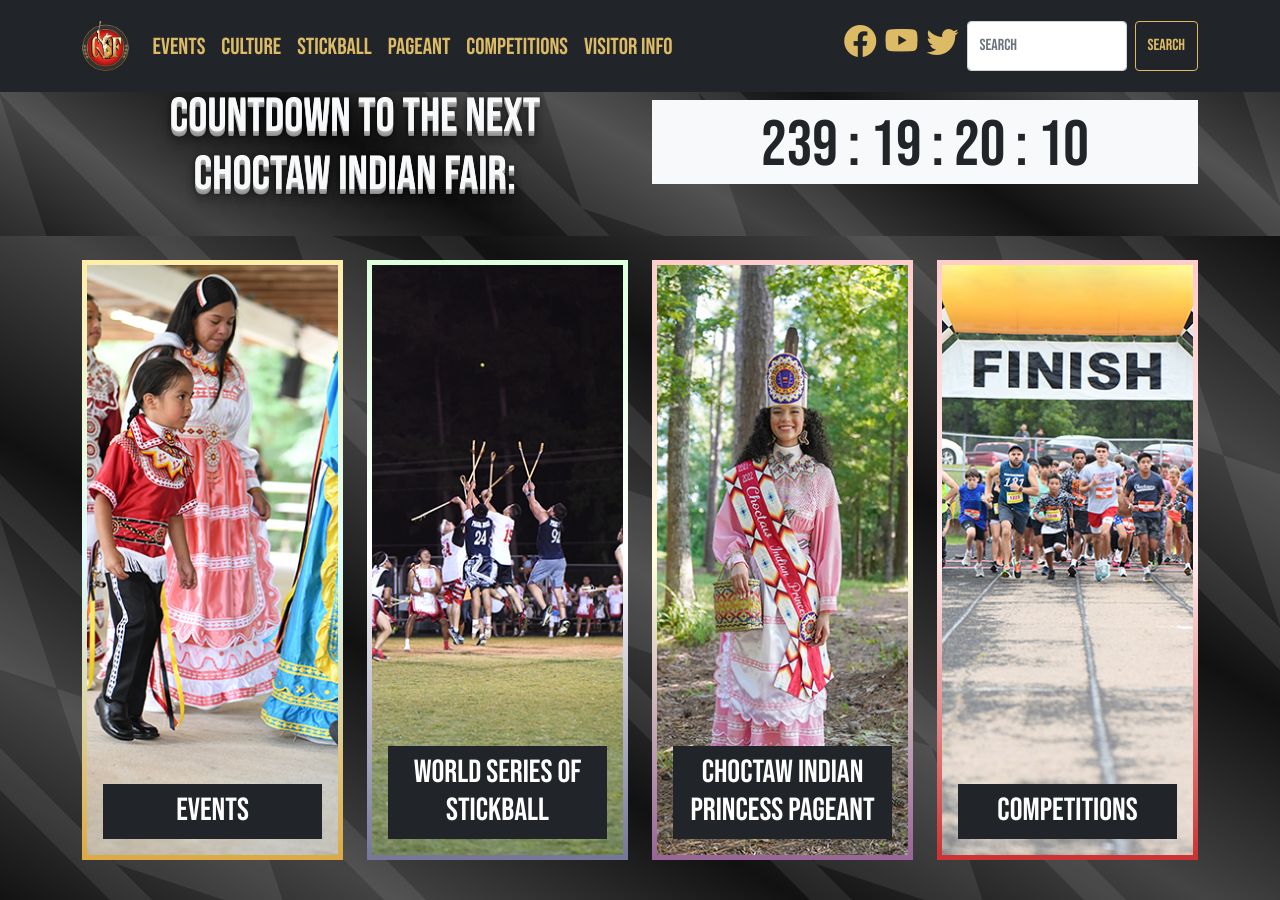
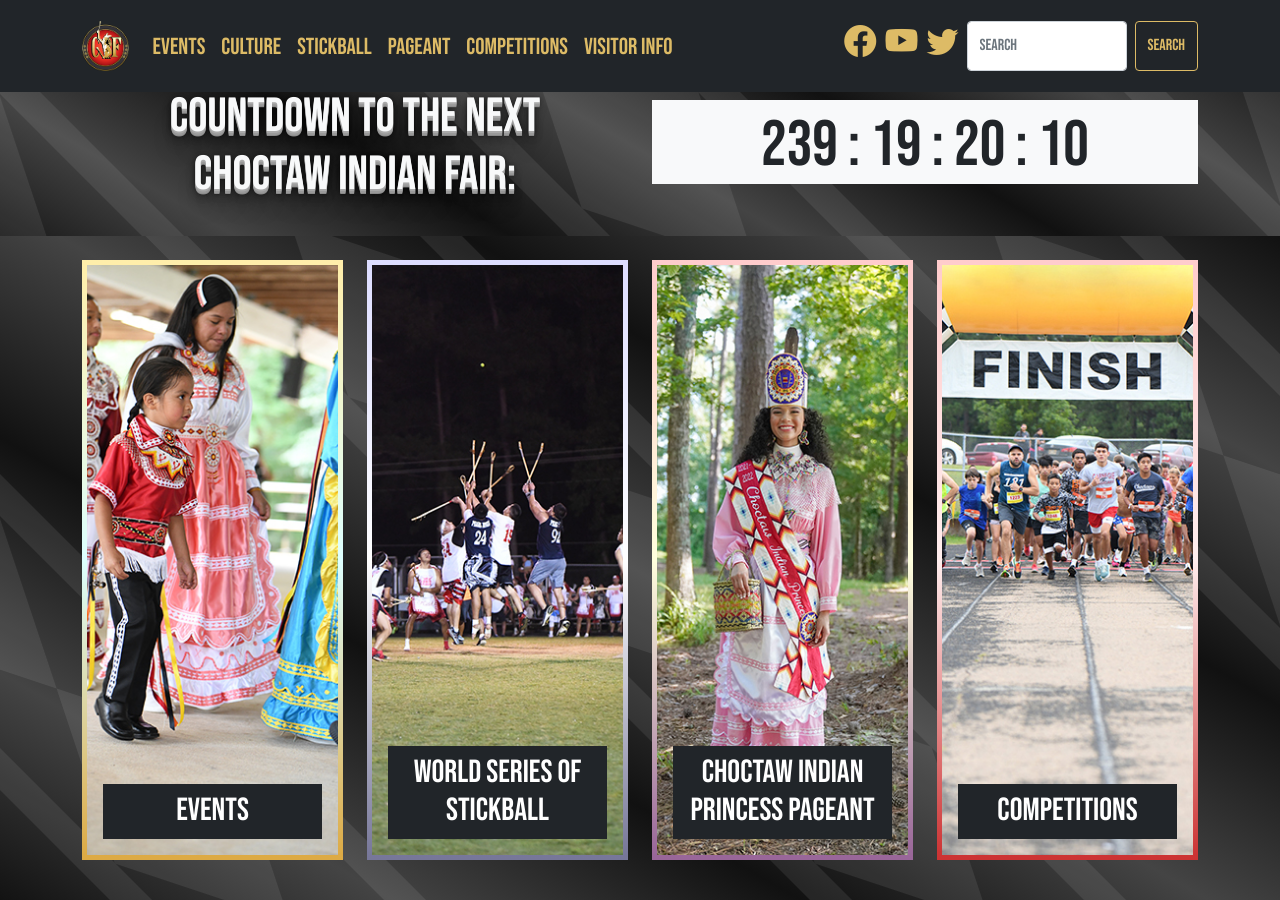
Before and after one commit to smattera/smattera.github.io, a Jekyll site: the page built from index.md, in a window 1280 px wide and 900 px high, scrolled down 1669 px. Built offline with Jekyll 4.4.1, drawn with Linux system fonts in a browser that asks for light colours; nearby versions of some CDN libraries.

Commit message:
Update events.html

```diff
--- a/_includes/eventBlack.html
+++ b/_includes/eventBlack.html
@@ -3,7 +3,7 @@
     <div class="card-header card-black-border pt-3" style="background:linear-gradient(#333,#800000);">
       <p class="h4">{{ include.time }}</p>
     </div>
-    <div class="card-body text-dark h-100 d-flex flex-column justify-content-center" style="background:linear-gradient(#779,#fff,#dfd);">
+    <div class="card-body text-dark h-100 d-flex flex-column justify-content-center" style="background:linear-gradient(#779,#fff,#ddf);">
       <p class="h5">World Series of Stickball</p>
       <p class="h4">{{ include.title }}</p>
     </div>
--- a/assets/css/main.css
+++ b/assets/css/main.css
@@ -222,7 +222,7 @@
   border: 10px solid;
   border-image-slice: 1;
   border-width: 5px;
-  border-image-source: linear-gradient(to bottom, #dfd, #fff, #779);
+  border-image-source: linear-gradient(to bottom, #ddf, #fff, #779);
 }
 
 .card-rose-border {
--- a/assets/css/main.scss
+++ b/assets/css/main.scss
@@ -252,7 +252,7 @@
   border: 10px solid;
   border-image-slice: 1;
   border-width: 5px;
-  border-image-source: linear-gradient(to bottom, #dfd,#fff,#779);
+  border-image-source: linear-gradient(to bottom, #ddf,#fff,#779);
 }
 
 .card-rose-border {
```
Also changed, not shown: assets/img/event-banner.png, assets/img/event-banner.svg, assets/img/stickball-banner.png, assets/img/stickball-banner.svg.
